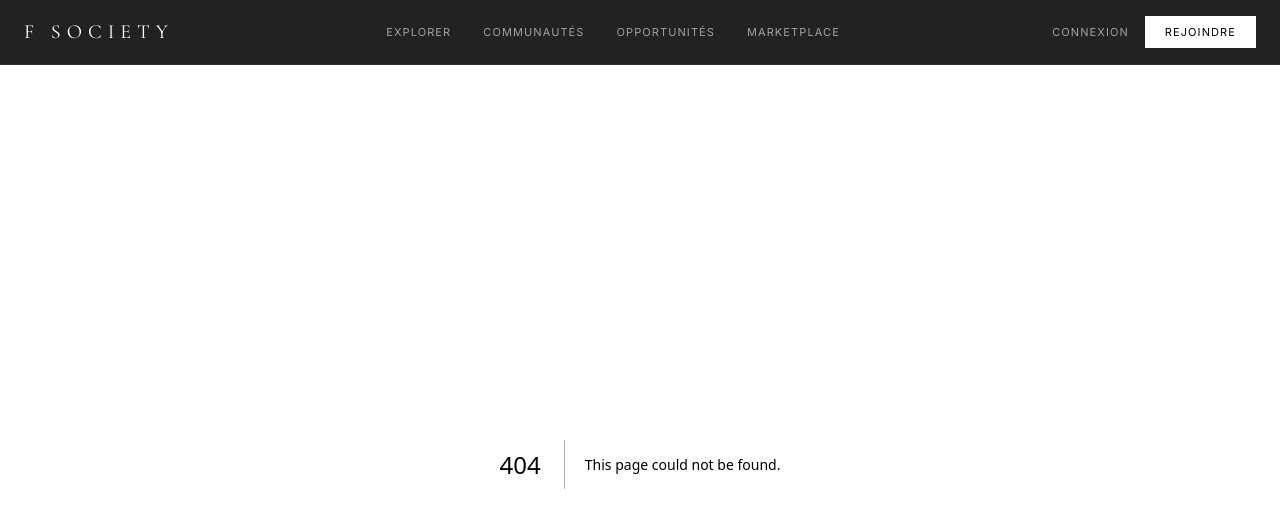
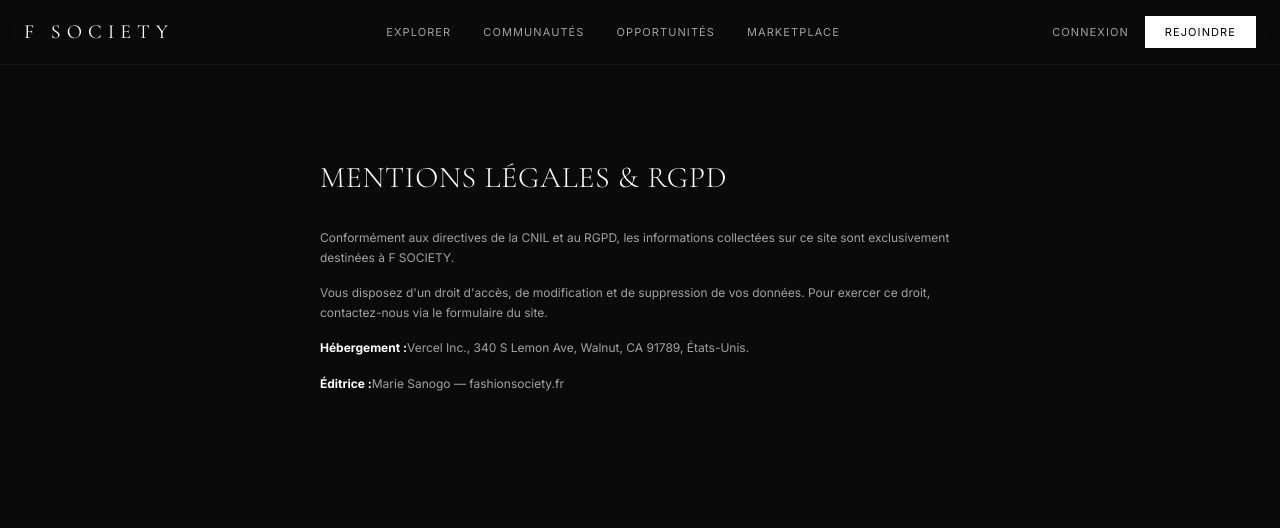
Before and after one commit to Marisan-coder/fsociety, a Next.js app: page /legal in a window 1280 px wide. Before the commit this address had no page. Shown: the top 528 px of the page. Built offline with nearby package versions, Linux system fonts and the light colour scheme.

Commit message:
Ajout pages About et Legal

```diff
--- /dev/null
+++ b/app/about/page.tsx
@@ -0,0 +1,27 @@
+
+export default function AboutPage() {
+ return (
+   <div className="min-h-screen bg-[#0A0A0A] text-white
+     p-8 md:p-16 max-w-3xl mx-auto space-y-10">
+     <h1 className="font-serif text-5xl font-light tracking-wide pt-8">
+       MANIFESTE
+     </h1>
+     <div className="space-y-6 text-neutral-400 text-sm leading-relaxed">
+       <p>
+         F SOCIETY est née de la volonté d'offrir aux étudiants
+         et jeunes créateurs de mode un outil brut, exempt d'algorithmes
+         publicitaires, pour valoriser leur excellence technique et artistique.
+       </p>
+       <p>
+         Dans un secteur où la visibilité appartient souvent à ceux qui ont
+         déjà des réseaux établis, F SOCIETY crée un espace méritocratique
+         fondé sur la qualité du travail et l'authenticité de la démarche.
+       </p>
+       <p className="font-serif text-white text-xl font-light tracking-wide
+         border-l-2 border-white/20 pl-6">
+         Comprendre · Se montrer · Créer des opportunités.
+       </p>
+     </div>
+   </div>
+ );
+}
--- /dev/null
+++ b/app/legal/page.tsx
@@ -0,0 +1,30 @@
+export default function LegalPage() {
+ return (
+   <div className="min-h-screen bg-[#0A0A0A] text-white
+     p-8 md:p-16 max-w-3xl mx-auto space-y-8">
+     <h1 className="font-serif text-3xl text-white font-light tracking-wide pt-8">
+       MENTIONS LÉGALES & RGPD
+     </h1>
+     <div className="space-y-4 text-xs text-neutral-400 leading-relaxed">
+       <p>
+         Conformément aux directives de la CNIL et au RGPD,
+         les informations collectées sur ce site sont exclusivement
+         destinées à F SOCIETY.
+       </p>
+       <p>
+         Vous disposez d'un droit d'accès, de modification et de
+         suppression de vos données. Pour exercer ce droit,
+         contactez-nous via le formulaire du site.
+       </p>
+       <p>
+         <strong className="text-white">Hébergement :</strong>
+         Vercel Inc., 340 S Lemon Ave, Walnut, CA 91789, États-Unis.
+       </p>
+       <p>
+         <strong className="text-white">Éditrice :</strong>
+         Marie Sanogo — fashionsociety.fr
+       </p>
+     </div>
+   </div>
+ );
+}
```
